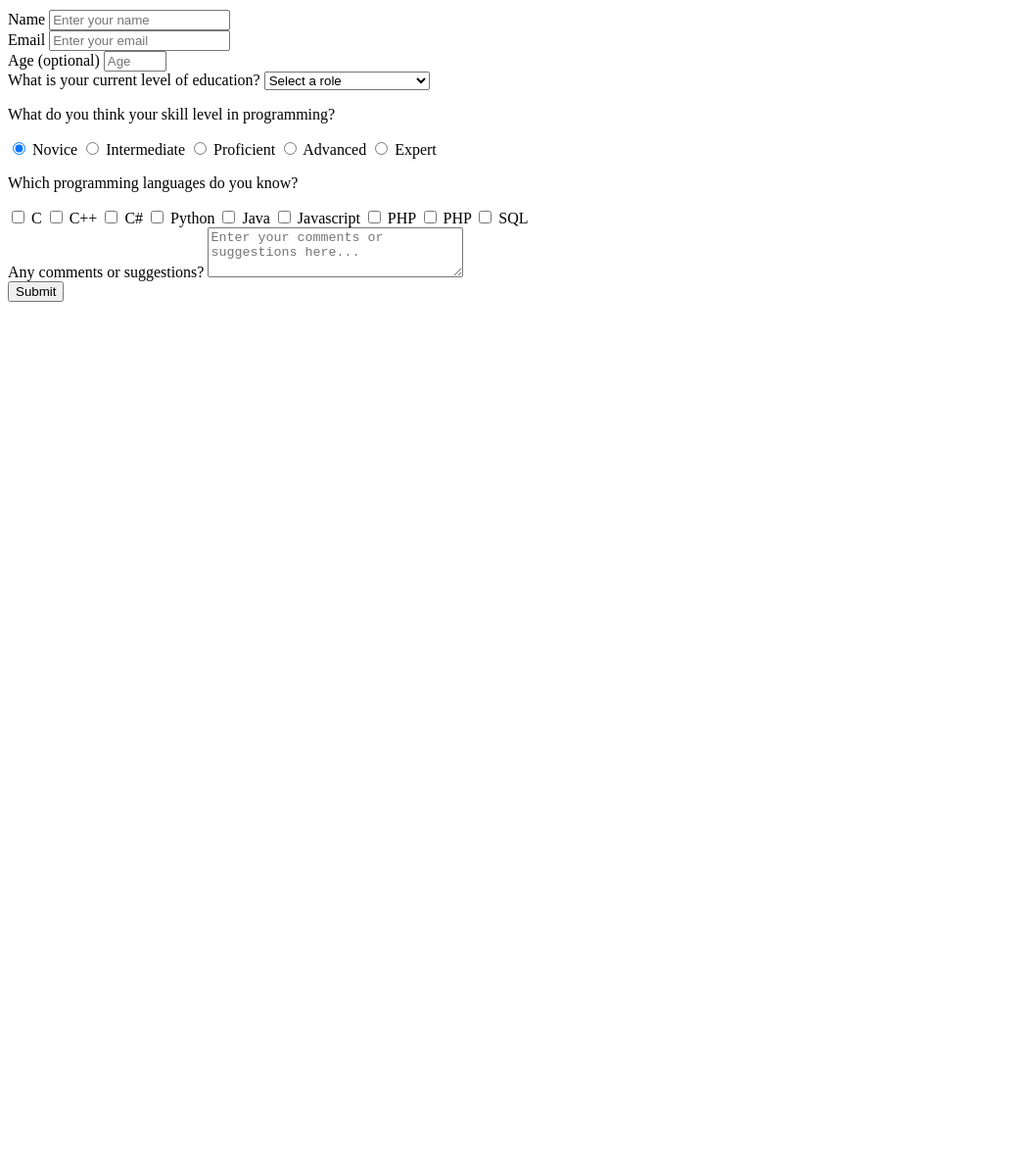
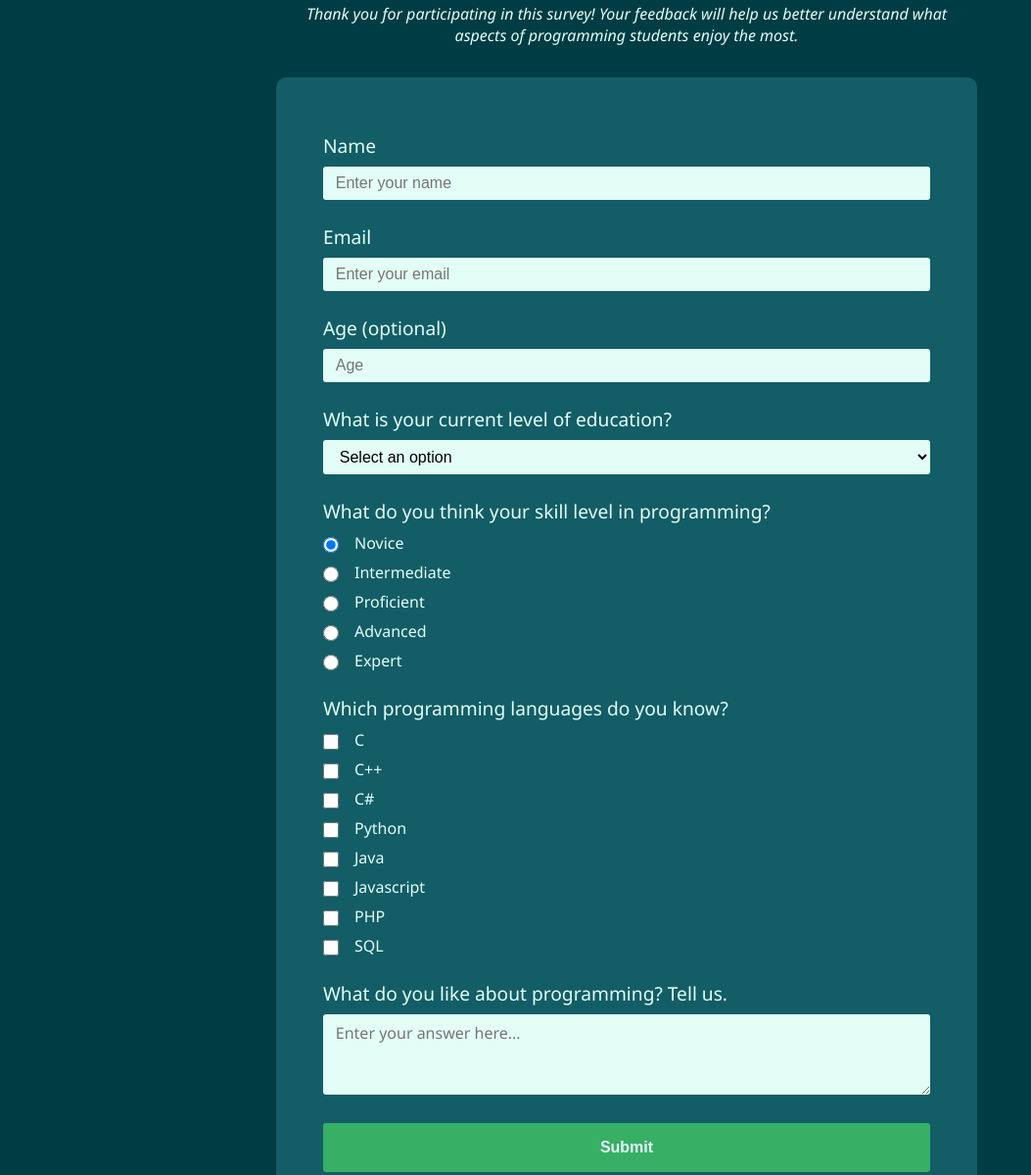
Before and after one commit to burnjoe/freecodecamp, a plain HTML site: page Responsive Web Design/Survey Form/index.html in a window 1280 px wide. Shown: the part 104-1303 px from the top of the page at 98% size, without its empty margins (0-1053 px from the left). Before the commit the page ends 800 px from the top, so only its background shows below. Drawn offline with Linux system fonts and the light colour scheme.

Commit message:
refactor html structure + add styles

```diff
--- a/Responsive Web Design/Survey Form/index.html
+++ b/Responsive Web Design/Survey Form/index.html
@@ -4,13 +4,14 @@
     <meta charset="UTF-8" />
     <meta name="viewport" content="width=device-width, initial-scale=1.0" />
     <title>Survey Form</title>
+    <link rel="stylesheet" href="styles.css" />
   </head>
   <body>
-    <h1 id="title">Survey Form</h1>
-    <p id="description">A short explanation</p>
+    <h1 id="title">Programming Enthusiasm Survey</h1>
+    <p id="description">Thank you for participating in this survey! Your feedback will help us better understand what aspects of programming students enjoy the most.</p>
     <form id="survey-form">
       <!-- Name -->
-      <div>
+      <div class="form-group">
         <label id="name-label" for="name">Name</label>
         <input
           id="name"
@@ -22,7 +23,7 @@
       </div>
 
       <!-- Email -->
-      <div>
+      <div class="form-group">
         <label id="email-label" for="email">Email</label>
         <input
           id="email"
@@ -34,7 +35,7 @@
       </div>
 
       <!-- Age -->
-      <div>
+      <div class="form-group">
         <label id="number-label" for="number">Age (optional)</label>
         <input
           id="number"
@@ -47,10 +48,10 @@
       </div>
 
       <!-- Current Education Level -->
-      <div>
+      <div class="form-group">
         <label for="dropdown">What is your current level of education?</label>
         <select name="dropdown" id="dropdown">
-          <option value="" disabled selected>Select a role</option>
+          <option value="" disabled selected>Select an option</option>
           <option value="1">High School</option>
           <option value="2">Senior High School</option>
           <option value="3">Undergraduate (College)</option>
@@ -59,57 +60,151 @@
       </div>
 
       <!-- Skill Level -->
-      <div>
-        <p>What do you think your skill level in programming?</p>
-        <input id="novice" type="radio" name="level" value="novice" checked />
-        <label for="novice">Novice</label>
-        <input id="intermediate" type="radio" name="level" value="intermediate" />
-        <label for="intermediate">Intermediate</label>
-        <input id="proficient" type="radio" name="level" value="proficient" />
-        <label for="proficient">Proficient</label>
-        <input id="advanced" type="radio" name="level" value="advanced" />
-        <label for="advanced">Advanced</label>
-        <input id="expert" type="radio" name="level" value="expert" />
-        <label for="expert">Expert</label>
+      <div class="form-group">
+        <p class="p-label">
+          What do you think your skill level in programming?
+        </p>
+        <label for="novice" class="label-inline"
+          ><input
+            id="novice"
+            class="inline"
+            type="radio"
+            name="level"
+            value="novice"
+            checked
+          />Novice</label
+        >
+        <label for="intermediate" class="label-inline"
+          ><input
+            id="intermediate"
+            class="inline"
+            type="radio"
+            name="level"
+            value="intermediate"
+          />Intermediate</label
+        >
+        <label for="proficient" class="label-inline"
+          ><input
+            id="proficient"
+            class="inline"
+            type="radio"
+            name="level"
+            value="proficient"
+          />Proficient</label
+        >
+        <label for="advanced" class="label-inline"
+          ><input
+            id="advanced"
+            class="inline"
+            type="radio"
+            name="level"
+            value="advanced"
+          />Advanced</label
+        >
+        <label for="expert" class="label-inline"
+          ><input
+            id="expert"
+            class="inline"
+            type="radio"
+            name="level"
+            value="expert"
+          />Expert</label
+        >
       </div>
 
       <!-- Programming Languages -->
-      <div>
-        <p>Which programming languages do you know?</p>
-        <input id="c" type="checkbox" name="languages[]" value="c" />
-        <label for="c">C</label>
-        <input id="c-plus" type="checkbox" name="languages[]" value="c-plus" />
-        <label for="c-plus">C++</label>
-        <input id="c-sharp" type="checkbox" name="languages[]" value="c-sharp" />
-        <label for="c-sharp">C#</label>
-        <input id="python" type="checkbox" name="languages[]" value="python" />
-        <label for="python">Python</label>
-        <input id="java" type="checkbox" name="languages[]" value="java" />
-        <label for="java">Java</label>
-        <input id="javascript" type="checkbox" name="languages[]" value="javascript" />
-        <label for="javascript">Javascript</label>
-        <input id="php" type="checkbox" name="languages[]" value="php" />
-        <label for="php">PHP</label>
-        <input id="php" type="checkbox" name="languages[]" value="php" />
-        <label for="php">PHP</label>
-        <input id="sql" type="checkbox" name="languages[]" value="sql" />
-        <label for="sql">SQL</label>
+      <div class="form-group">
+        <p class="p-label">Which programming languages do you know?</p>
+        <label for="c" class="label-inline"
+          ><input
+            id="c"
+            class="inline"
+            type="checkbox"
+            name="languages[]"
+            value="c"
+          />C</label
+        >
+        <label for="c-plus" class="label-inline"
+          ><input
+            id="c-plus"
+            class="inline"
+            type="checkbox"
+            name="languages[]"
+            value="c-plus"
+          />C++</label
+        >
+        <label for="c-sharp" class="label-inline"
+          ><input
+            id="c-sharp"
+            class="inline"
+            type="checkbox"
+            name="languages[]"
+            value="c-sharp"
+          />C#</label
+        >
+        <label for="python" class="label-inline"
+          ><input
+            id="python"
+            class="inline"
+            type="checkbox"
+            name="languages[]"
+            value="python"
+          />Python</label
+        >
+        <label for="java" class="label-inline"
+          ><input
+            id="java"
+            class="inline"
+            type="checkbox"
+            name="languages[]"
+            value="java"
+          />Java</label
+        >
+        <label for="javascript" class="label-inline"
+          ><input
+            id="javascript"
+            class="inline"
+            type="checkbox"
+            name="languages[]"
+            value="javascript"
+          />Javascript</label
+        >
+        <label for="php" class="label-inline"
+          ><input
+            id="php"
+            class="inline"
+            type="checkbox"
+            name="languages[]"
+            value="php"
+          />PHP</label
+        >
+        <label for="sql" class="label-inline"
+          ><input
+            id="sql"
+            class="inline"
+            type="checkbox"
+            name="languages[]"
+            value="sql"
+          />SQL</label
+        >
       </div>
 
-      <!-- Comments or Suggestions -->
-      <div>
-        <label for="comments">Any comments or suggestions?</label>
+      <!-- Answer -->
+      <div class="form-group">
+        <label for="answer">What do you like about programming? Tell us.</label>
         <textarea
-          id="comments"
-          name="comments"
+          id="answer"
+          name="answer"
           cols="30"
           rows="3"
-          placeholder="Enter your comments or suggestions here..."
+          placeholder="Enter your answer here..."
         ></textarea>
       </div>
 
       <!-- Submit -->
-      <input id="submit" type="submit" value="Submit" />
+      <div class="form-group">
+        <input id="submit" type="submit" value="Submit" />
+      </div>
     </form>
   </body>
 </html>
--- a/Responsive Web Design/Survey Form/styles.css
+++ b/Responsive Web Design/Survey Form/styles.css
@@ -0,0 +1,94 @@
+body {
+  width: 100%;
+  height: 100vh;
+  margin: 0;
+  color: #e3fef7;
+  background-color: #003c43;
+  font-family: "Segoe UI", Tahoma, Geneva, Verdana, sans-serif;
+}
+
+h1,
+p {
+  margin: 1em auto;
+  text-align: center;
+}
+
+#description {
+  width: 60vw;
+  min-width: 500px;
+  max-width: 700px;
+  font-style: italic;
+}
+
+.p-label {
+  font-size: 1.2em;
+  font-weight: 500;
+  margin: 0.5rem 0;
+  text-align: left;
+}
+
+form {
+  background-color: #135d66;
+  padding: 3rem;
+  width: 60vw;
+  min-width: 500px;
+  max-width: 620px;
+  margin: 2em auto;
+  border-radius: 10px;
+}
+
+.form-group {
+  margin-bottom: 1.5rem;
+}
+
+.form-group:last-of-type {
+  margin-bottom: 0;
+}
+
+label {
+  display: block;
+  margin: 0.5rem 0;
+  font-size: 1.2em;
+  font-weight: 500;
+}
+
+input,
+select,
+textarea {
+  /* include parent's padding & border in element's total size  */
+  box-sizing: border-box;
+  width: 100%;
+  min-height: 2em;
+  border: none;
+  border-radius: 3px;
+  background-color: #e3fef7;
+  font-size: 1rem;
+  padding: 0.5rem 0.8rem;
+}
+
+textarea {
+  font-family: "Segoe UI", Tahoma, Geneva, Verdana, sans-serif;
+  resize: vertical;
+}
+
+.label-inline {
+  font-weight: 400;
+  font-size: 1rem;
+}
+
+.inline {
+  width: unset;
+  min-width: 1rem;
+  min-height: 1rem;
+  display: inline;
+  margin: 0 1em 0 0;
+  vertical-align: middle;
+}
+
+input[type="submit"] {
+  background-color: #37AF65;
+  color: #e3fef7;
+  padding: 1rem;
+  font-weight: 600;
+  cursor: pointer;
+}
```
